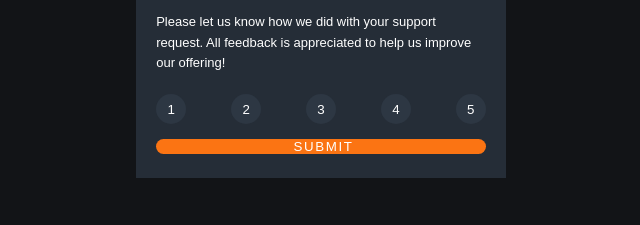
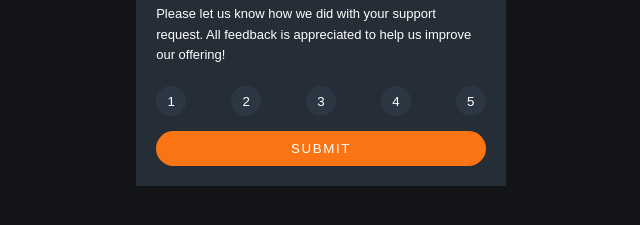
Before and after one commit to Adeetoun/Interactive-rating-component, a plain HTML site: page index.html in a window 1280 px wide. Shown: the part 383-608 px from the top of the page, without its empty margins (319-959 px from the left). Drawn offline with Linux system fonts and the light colour scheme.

Commit message:
Update style.css

```diff
--- a/style.css
+++ b/style.css
@@ -64,7 +64,8 @@ ul li button:focus{
 .btn{
     background: hsl(25, 97%, 53%);
     color: #fff;
-    padding: 0 5px 0 10px;
+    padding-top: 10px;
+    padding-bottom: 10px;
     text-align: center;
     width: 100%;
     margin-top: 15px;
```
